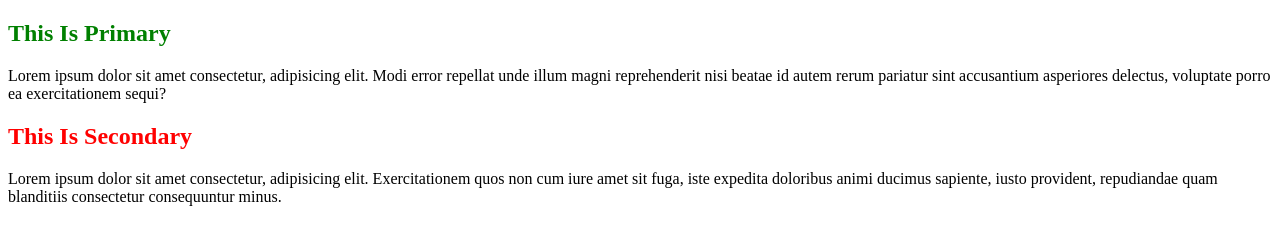
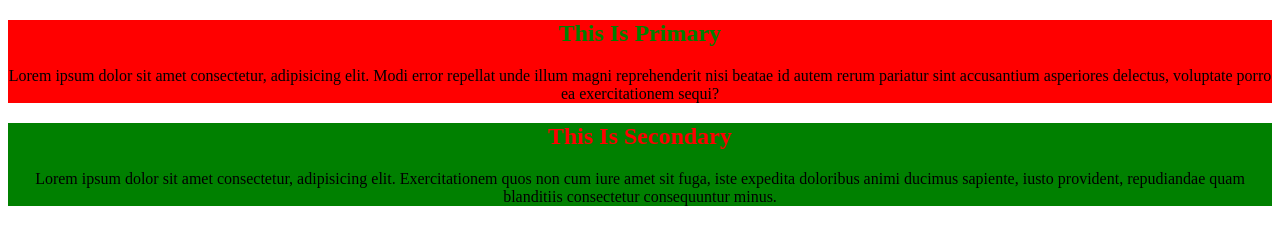
Before and after one commit to Zayar397/zayar-git-test4, a plain HTML site: page index.html in a window 1280 px wide. Drawn offline with Linux system fonts and the light colour scheme.

Commit message:
version 5.0

```diff
--- a/style.css
+++ b/style.css
@@ -1,8 +1,16 @@
+.primary{
+    background-color: red;
+    text-align: center;
+}
 .primary h2{
     color: green;
     text-transform: capitalize;
 }
 
+.secondary{
+    background-color: green;
+    text-align: center;
+}
 .secondary h2{
     color: red;
     text-transform: capitalize;
```
